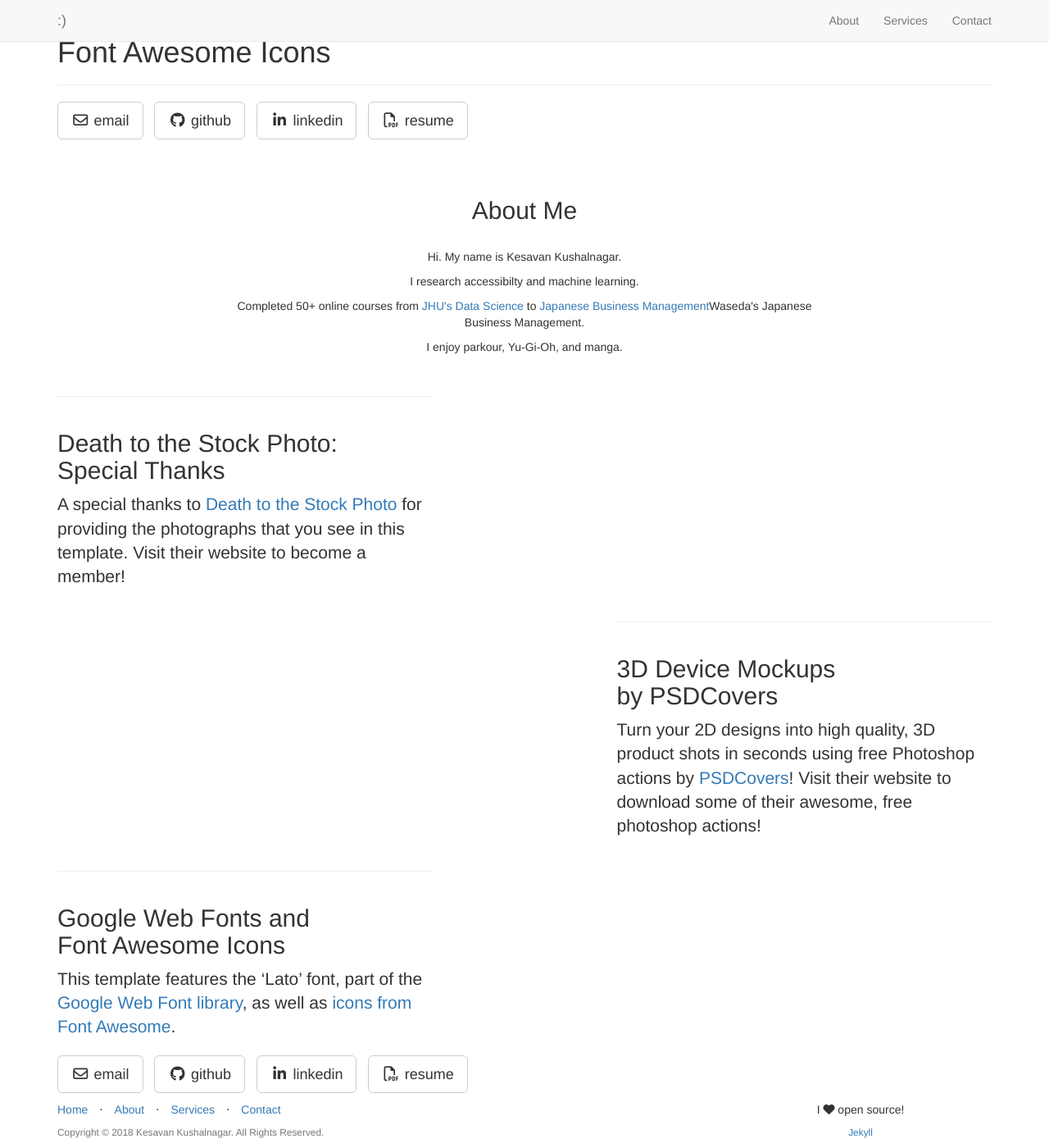
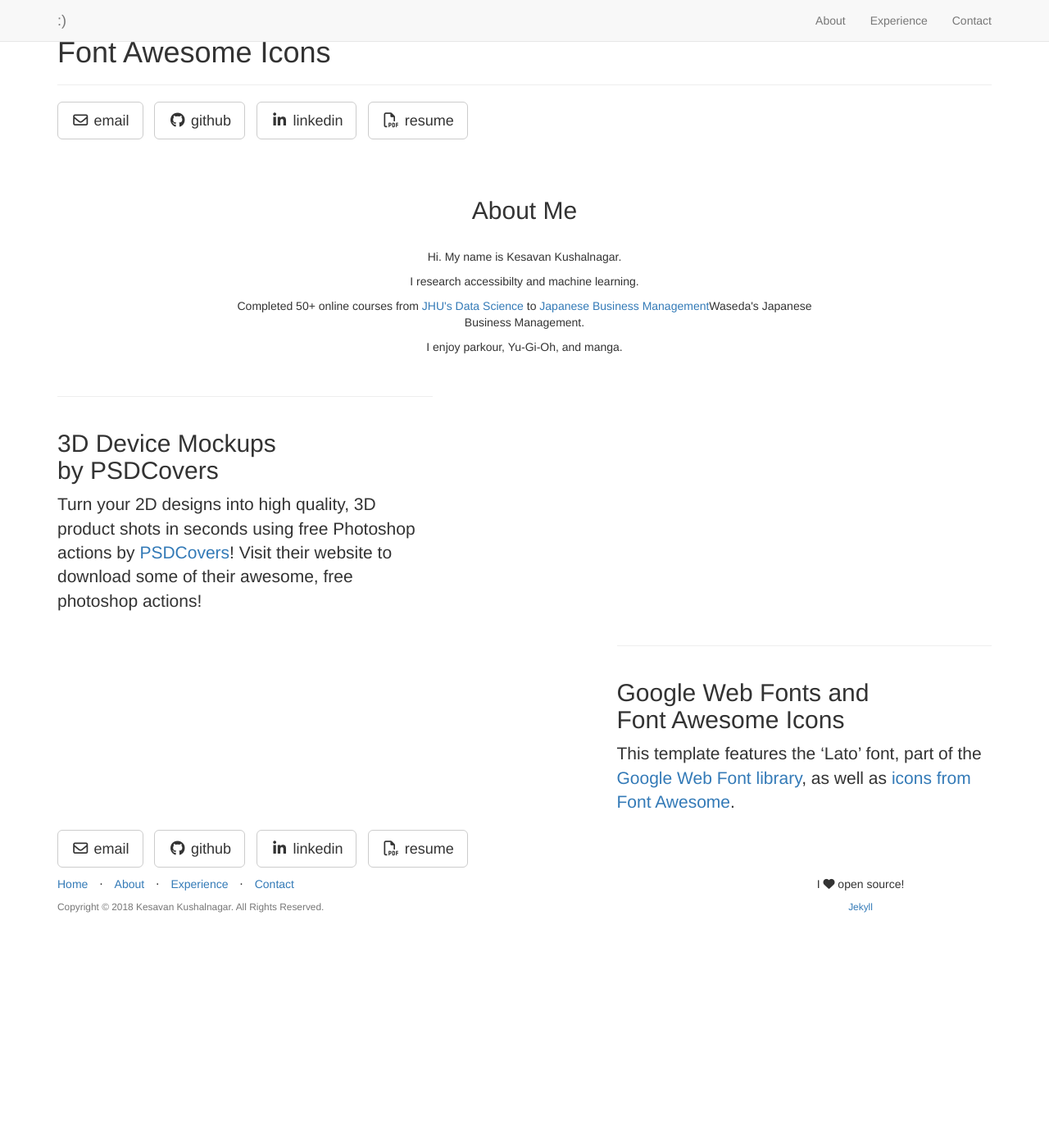
Before and after one commit to kasplat/kesavankushalnagar, a Jekyll site: the page built from _posts/2014-09-23-services-3.markdown, in a window 1280 px wide and 1400 px high, scrolled down 16 px. Shown: the whole window at 82% size. Built offline with Jekyll 4.4.1, drawn with Linux system fonts in a browser that asks for light colours; nearby versions of some CDN libraries; library files that are not in the unit come from our copies; after the commit the page ends 1141 px from its top, so only the background shows below that.

Commit message:
change service -> experience

```diff
--- a/_includes/footer.html
+++ b/_includes/footer.html
@@ -13,7 +13,7 @@
                     </li>
                     <li class="footer-menu-divider">&sdot;</li>
                     <li>
-                        <a href="#services">Services</a>
+                        <a href="#experience">Experience</a>
                     </li>
                     <li class="footer-menu-divider">&sdot;</li>
                     <li>
--- a/_includes/header.html
+++ b/_includes/header.html
@@ -18,7 +18,7 @@
                     <a class="page-scroll" href="#about">About</a>
                 </li>
                 <li>
-                    <a class="page-scroll" href="#services">Services</a>
+                    <a class="page-scroll" href="#experience">Experience</a>
                 </li>
                 <li>
                     <a class="page-scroll" href="#contact">Contact</a>
--- a/_includes/page_content.html
+++ b/_includes/page_content.html
@@ -1,4 +1,4 @@
-<section id="services">
+<section id="experience">
 <!-- Page Content -->
 {% for post in site.posts reversed %}
   {% capture thecycle %}{% cycle 'odd', 'even' %}{% endcapture %}
@@ -15,7 +15,7 @@
                     <div class="lead">{{ post.content }}</div>
                 </div>
                 <div class="col-lg-5 col-lg-offset-2 col-sm-6">
-                    <img class="img-responsive" src="img/services/{{ post.img }}" alt="">
+                    <img class="img-responsive" src="img/experience/{{ post.img }}" alt="">
                 </div>
             </div>
 
@@ -38,7 +38,7 @@
                     <div class="lead">{{ post.content }}</div>
                 </div>
                 <div class="col-lg-5 col-sm-pull-6  col-sm-6">
-                  <img class="img-responsive" src="img/services/{{ post.img }}" alt="">
+                  <img class="img-responsive" src="img/experience/{{ post.img }}" alt="">
                 </div>
             </div>
 
--- a/_posts/2014-09-22-services-2.markdown
+++ b/_posts/2014-09-22-services-2.markdown
@@ -1,7 +1,7 @@
 ---
 layout: default
 img: dog.png
-category: Services
+category: Experience
 title: 3D Device Mockups<br>by PSDCovers
 description: |
 ---
--- a/_posts/2014-09-23-services-3.markdown
+++ b/_posts/2014-09-23-services-3.markdown
@@ -1,7 +1,7 @@
 ---
 layout: default
 img: phones.png
-category: Services
+category: Experience
 title: Google Web Fonts and<br>Font Awesome Icons
 description: |
 ---
--- a/_posts/2014-09-21-services-1.markdown
+++ b/_posts/Symantec.markdown
@@ -1,7 +1,7 @@
 ---
 layout: default
 img: ipad.png
-category: Services
+category: Experience
 title: Death to the Stock Photo:<br>Special Thanks
 description: |
 ---
```
Also changed, not shown: README.md.
